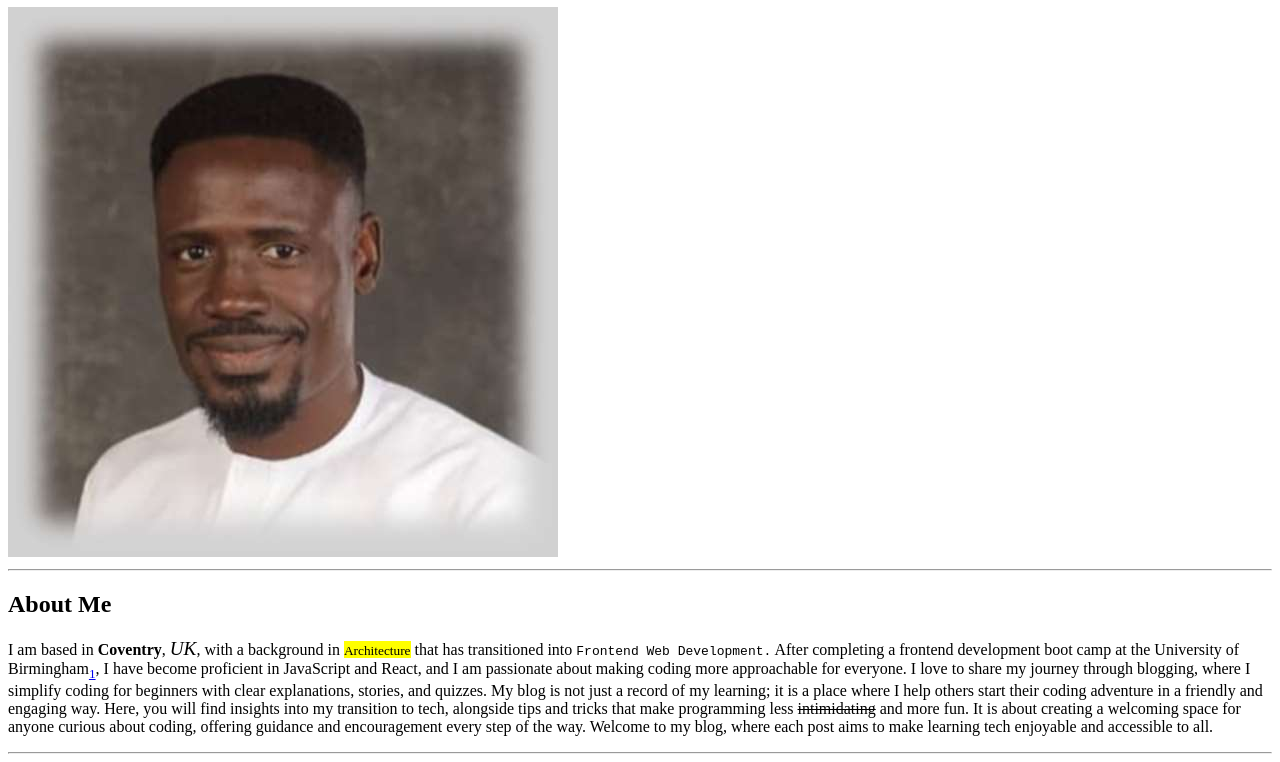
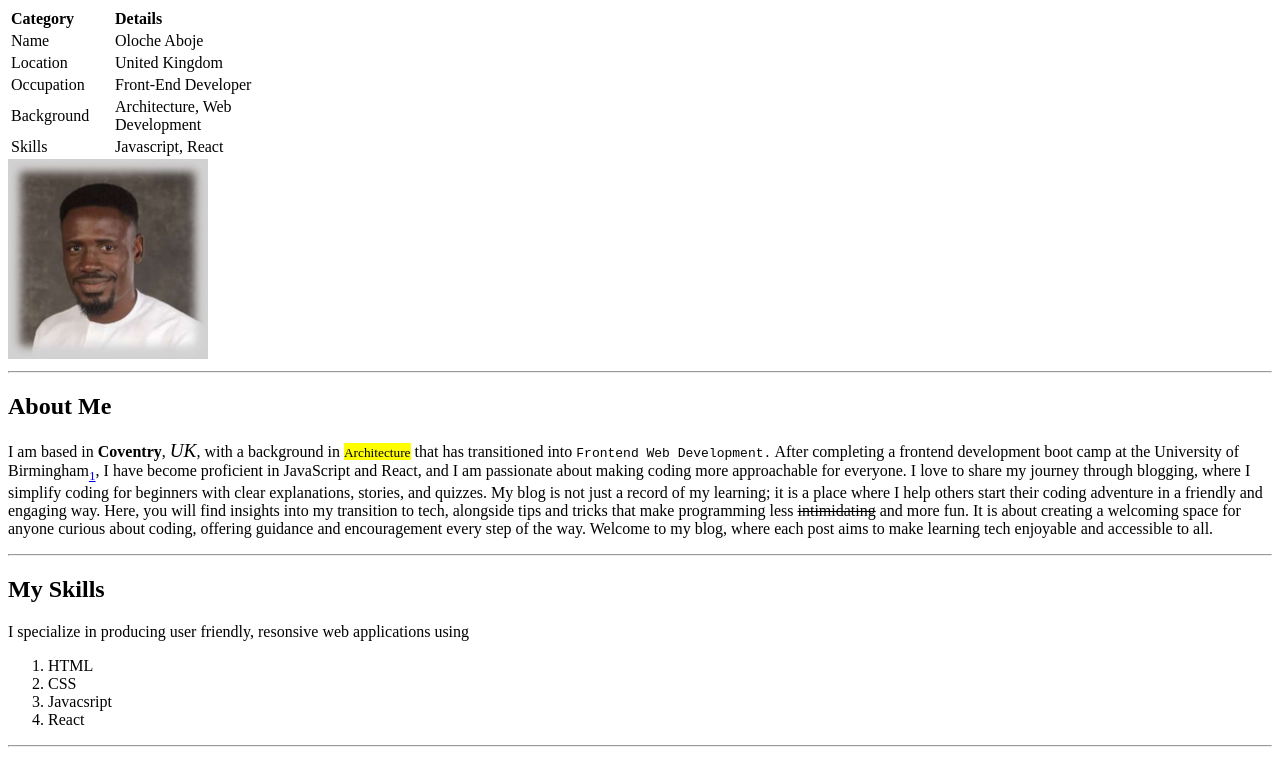
Before and after one commit to accdev1694/Learn-HTML, a plain HTML site: page index.html in a window 1280 px wide. Shown: the part 73-835 px from the top of the page. Drawn offline with Linux system fonts and the light colour scheme.

Commit message:
html 106 creating table for profile summary

```diff
--- a/index.html
+++ b/index.html
@@ -8,10 +8,36 @@
   </head>
   <body>
     <!-- my name -->
-    <h1>OLOCHE ABOJE EMMANUEL</h1>
+    <h1>Profile Summary</h1>
+    <table>
+      <tr align="left">
+        <th width="100">Category</th>
+        <th width="200">Details</th>
+      </tr>
+      <tr>
+        <td>Name</td>
+        <td>Oloche Aboje</td>
+      </tr>
+      <tr>
+        <td>Location</td>
+        <td>United Kingdom</td>
+      </tr>
+      <tr>
+        <td>Occupation</td>
+        <td>Front-End Developer</td>
+      </tr>
+      <tr>
+        <td>Background</td>
+        <td>Architecture, Web Development</td>
+      </tr>
+      <tr>
+        <td>Skills</td>
+        <td>Javascript, React</td>
+      </tr>
+    </table>
 
     <!-- my image -->
-    <img src="./assets/images/passport.jpg" alt="a passport photograph" />
+    <img src="./assets/images/passport.jpg" alt="a passport photograph" width="200" />
 
     <!-- line to seperate sections -->
     <hr>
@@ -101,6 +127,7 @@
     </dt>
     <dd>Youtube is an online video streaming platform</dd>
   </dl>
+
     <br>
     <br>
     <div>
```
